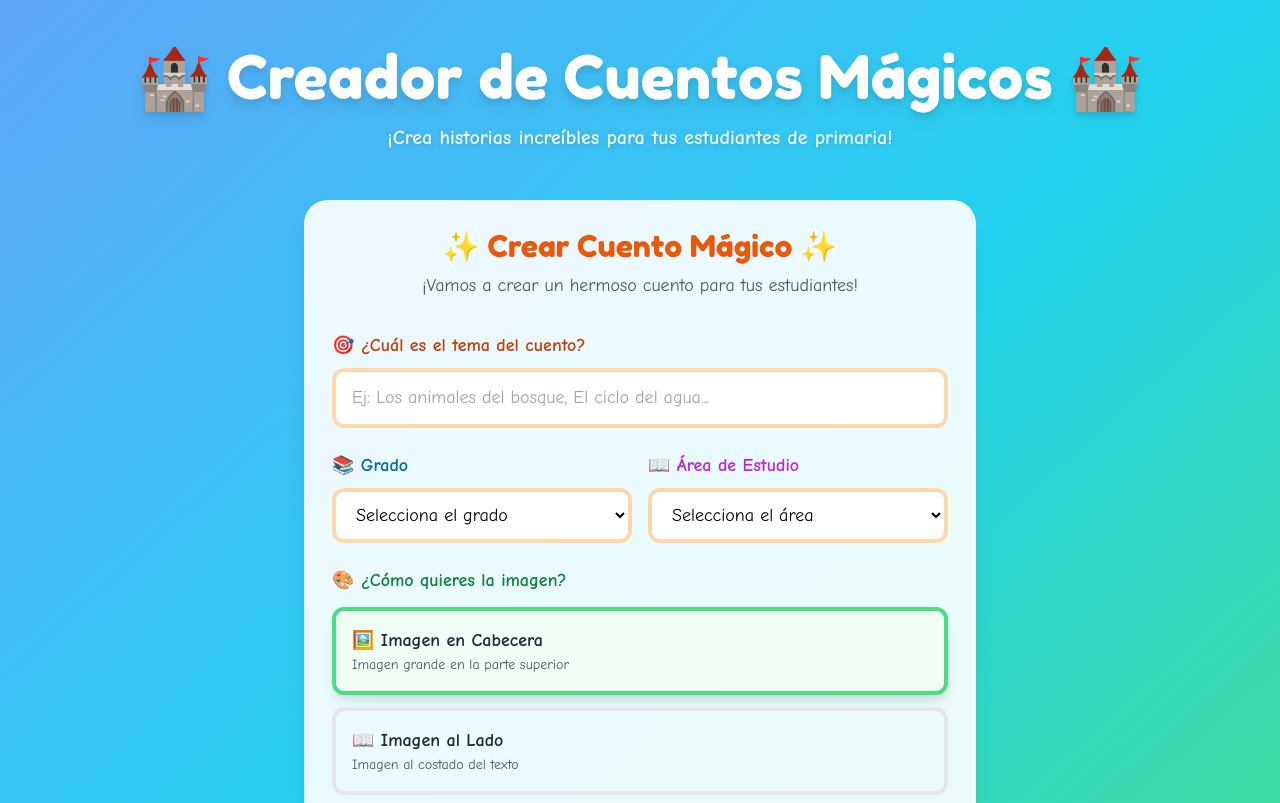
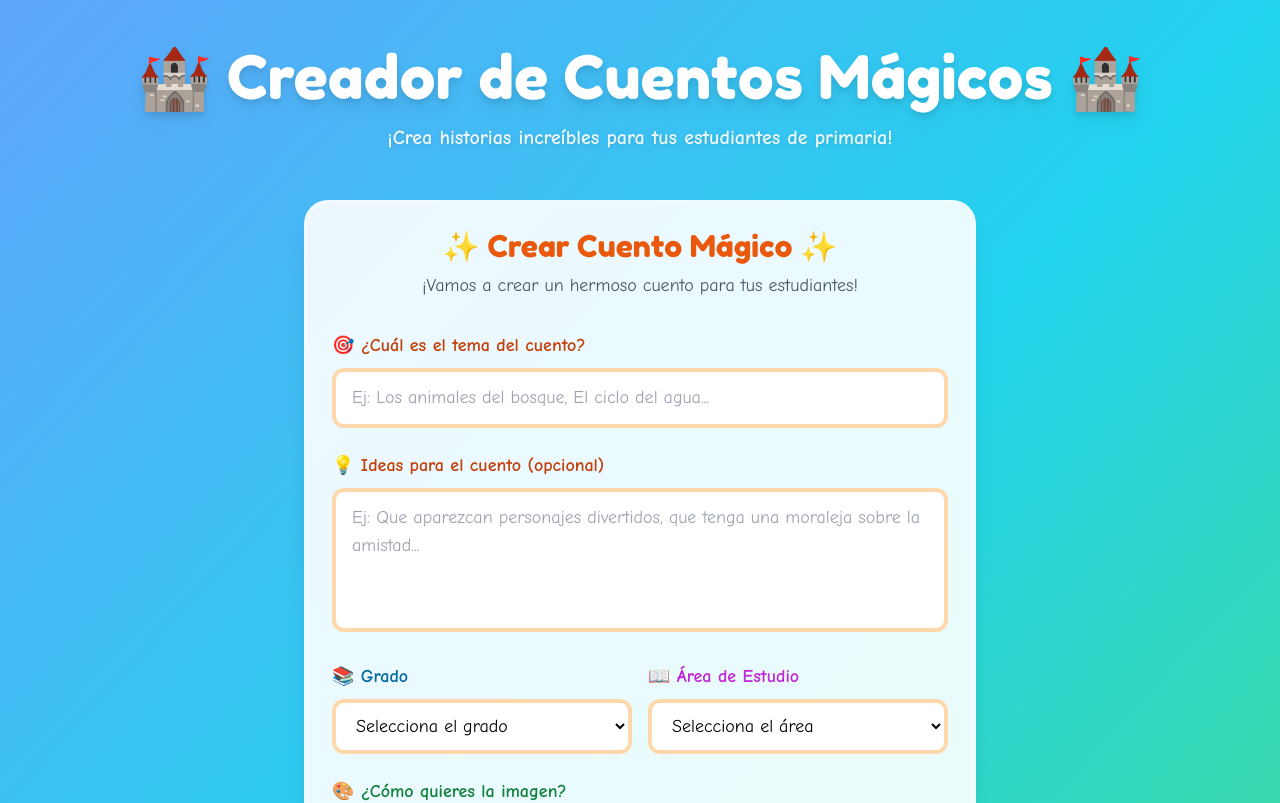
Before and after one commit to elisa-rivadeneira/creador_cuentos, a Next.js app: page / in a window 1280 px wide. Shown: the top 803 px of the page. Built offline with nearby package versions, Linux system fonts and the light colour scheme.

Commit message:
creador cuentos v1.3

```diff
--- a/src/app/api/crear-cuento/route.ts
+++ b/src/app/api/crear-cuento/route.ts
@@ -20,6 +20,7 @@ export async function POST(request: NextRequest) {
       },
       body: JSON.stringify({
         tema: formData.tema,
+        ideas: formData.ideas,
         grado: formData.grado,
         area: formData.area,
         formato_imagen: formData.formatoImagen,
--- a/src/components/FormularioCuento.tsx
+++ b/src/components/FormularioCuento.tsx
@@ -11,6 +11,7 @@ interface Props {
 export default function FormularioCuento({ onSubmit, isLoading }: Props) {
   const [formData, setFormData] = useState<FormData>({
     tema: '',
+    ideas: '',
     grado: '',
     area: '',
     formatoImagen: 'cabecera'
@@ -54,6 +55,19 @@ export default function FormularioCuento({ onSubmit, isLoading }: Props) {
             placeholder="Ej: Los animales del bosque, El ciclo del agua..."
             className="input-field"
             required
+          />
+        </div>
+
+        <div className="space-y-2">
+          <label className="block text-lg font-bold text-primary-700">
+            💡 Ideas para el cuento (opcional)
+          </label>
+          <textarea
+            value={formData.ideas}
+            onChange={(e) => setFormData({ ...formData, ideas: e.target.value })}
+            placeholder="Ej: Que aparezcan personajes divertidos, que tenga una moraleja sobre la amistad..."
+            className="input-field min-h-[100px] resize-none"
+            rows={4}
           />
         </div>
 
--- a/src/types/index.ts
+++ b/src/types/index.ts
@@ -1,5 +1,6 @@
 export interface FormData {
   tema: string;
+  ideas: string;
   grado: string;
   area: string;
   formatoImagen: 'cabecera' | 'lado' | 'cuadrado';
```
